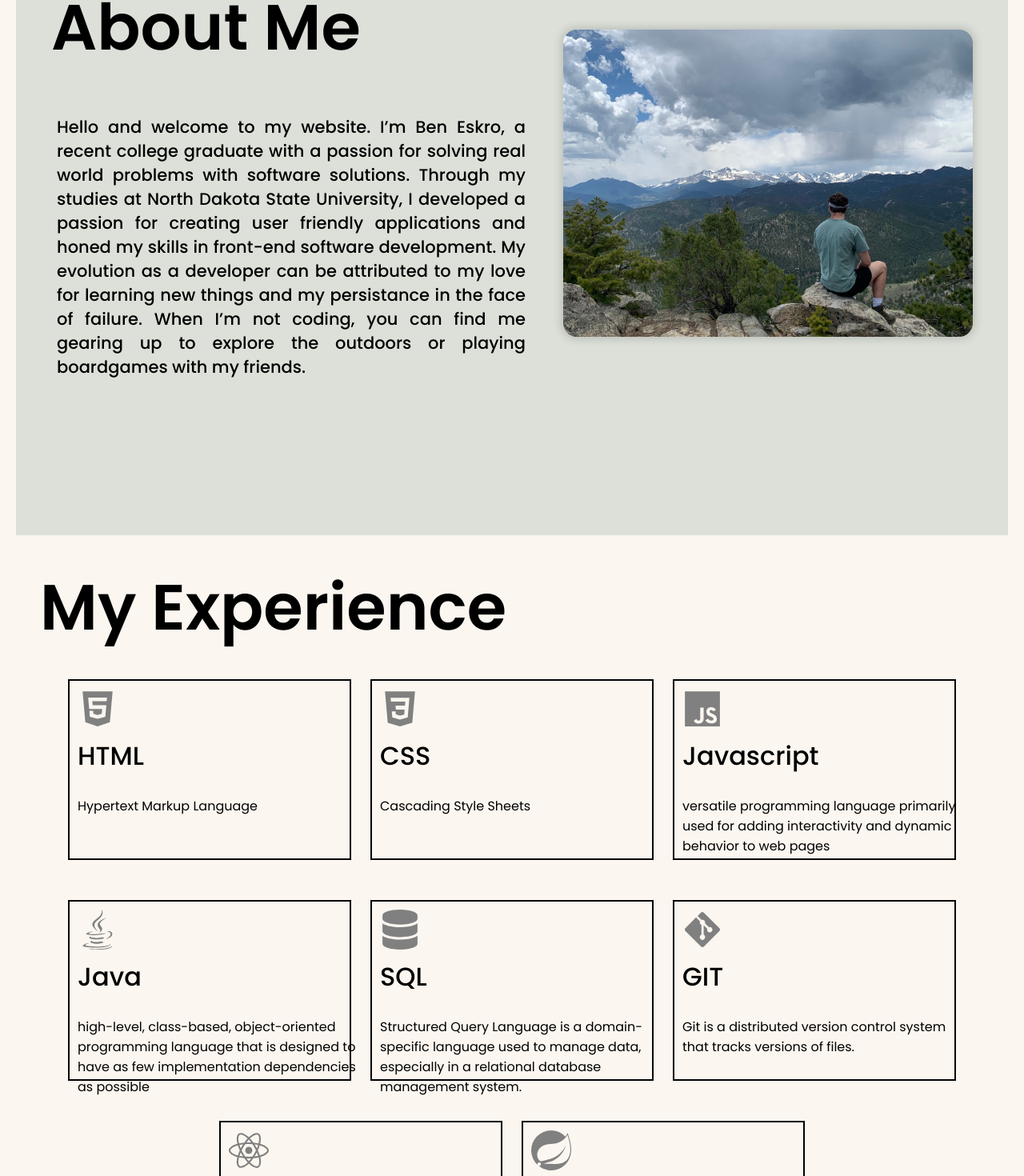
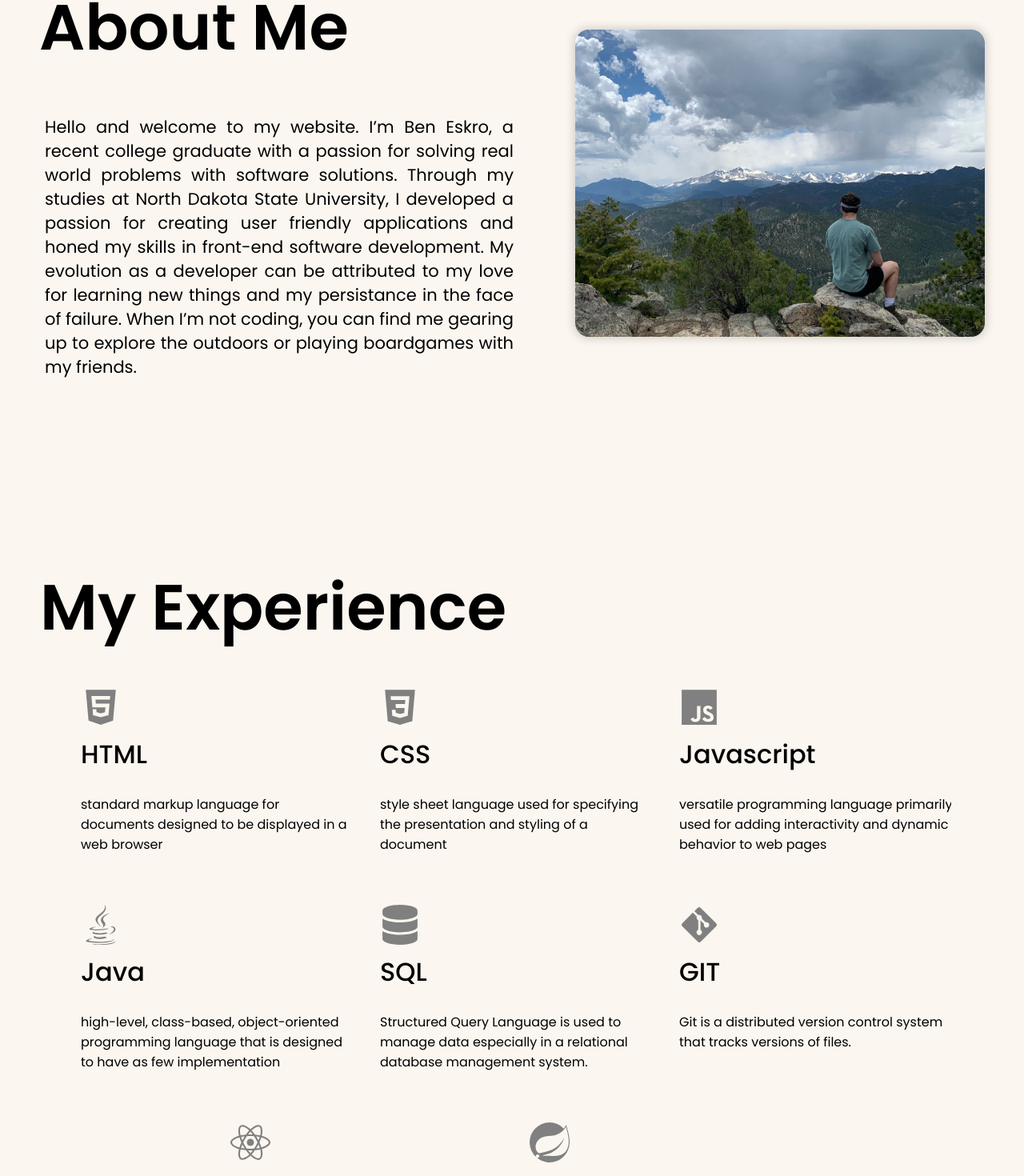
Before and after one commit to beskro2/AboutMeApp, a React (Create React App) app in the folder aboutme/: page / in a window 1280 px wide. Shown: the part 1007-2477 px from the top of the page at 80% size. Built offline with nearby package versions, Linux system fonts and the light colour scheme.

Commit message:
finnish skills

```diff
--- a/aboutme/src/App.css
+++ b/aboutme/src/App.css
@@ -281,7 +281,7 @@ p {
   display: flex;
   flex-direction: column;
   align-items: center;
-  background-color: #dce0d9;
+  background-color: #fbf6ef;
   justify-content: center;
 }
 .organization {
@@ -303,9 +303,6 @@ p {
   box-sizing: border-box;
   width: 50vw;
   height: fit-content;
-  /* background: white;
-  border: 3px solid grey;
-  border-radius: 17px;*/
   text-align: center;
   cursor: default;
   transition: all 0.5s;
@@ -315,7 +312,9 @@ p {
   justify-content: center;
   user-select: none;
   padding: 7px;
+  margin-right: 30px;
 }
+
 .biocard p {
   text-align: justify;
   font-size: 21px;
@@ -324,6 +323,7 @@ p {
   cursor: default;
   color: rgb(0, 0, 0);
   margin: 20px;
+  font-weight: 400;
 }
 
 .section_label2 {
@@ -401,7 +401,7 @@ p {
   height: 100vh;
   display: flex;
   flex-direction: column;
-  background-color: #dce0d9;
+  background-color: #fbf6ef;
 }
 .projectContainer {
   display: flex;
@@ -422,4 +422,6 @@ p {
 
 .contact-container {
   height: 200px;
+  display: flex;
+  align-items: center;
 }
--- a/aboutme/src/App.js
+++ b/aboutme/src/App.js
@@ -58,12 +58,14 @@ Software: Microsoft Office 365, Google Suite
     {
       icon: FaHtml5,
       title: "HTML",
-      description: "Hypertext Markup Language",
+      description:
+        "standard markup language for documents designed to be displayed in a web browser",
     },
     {
       icon: IoLogoCss3,
       title: "CSS",
-      description: "Cascading Style Sheets",
+      description:
+        "style sheet language used for specifying the presentation and styling of a document",
     },
     {
       icon: IoLogoJavascript,
@@ -81,7 +83,7 @@ Software: Microsoft Office 365, Google Suite
       icon: FaDatabase,
       title: "SQL",
       description:
-        "Structured Query Language is a domain-specific language used to manage data, especially in a relational database management system.",
+        "Structured Query Language is used to manage data especially in a relational database management system.",
     },
     {
       icon: FaGitAlt,
@@ -298,7 +300,7 @@ Software: Microsoft Office 365, Google Suite
         <h1 id="contact" className="section_label2">
           Contact Me
         </h1>
-        <ContactMe></ContactMe>
+        <ContactMe />
       </div>
     </div>
   );
--- a/aboutme/src/ContactMe.css
+++ b/aboutme/src/ContactMe.css
@@ -1,16 +1,13 @@
-.contactzone {
-  display: flex;
-  justify-content: center;
-}
 .contactcard {
-  border: solid 2px black;
   display: flex;
   flex-direction: row;
   align-items: center;
   justify-content: space-around;
-  width: 500px;
+  width: 800px;
   border-radius: 17px;
   padding: 10px;
+  height: fit-content;
+  margin-right: 30px;
 }
 .texticongroup {
   display: flex;
@@ -19,6 +16,7 @@
 h1 {
   font-size: large;
   margin: 10px;
+  font-weight: 500;
 }
 .emailbutton {
   width: 46px;
@@ -42,11 +40,7 @@ h1 {
   border-width: 2px;
   color: black;
 }
-.emailicon {
+.contactIcon {
   height: 20px;
   width: 20px;
 }
-.linkedicon {
-  height: 20px;
-  width: 20px;
-}
--- a/aboutme/src/ContactMe.js
+++ b/aboutme/src/ContactMe.js
@@ -2,28 +2,37 @@ import "./ContactMe.css";
 import React from "react";
 import { MdEmail } from "react-icons/md";
 import { FaLinkedinIn } from "react-icons/fa6";
+import { IoIosCall } from "react-icons/io";
 function ContactMe() {
   const handleClick = () => {
-    window.location.href = `mailto:eskroben@gmail.com`;
+    window.location.href = `tel:+17634066071`;
   };
 
   return (
-    <div className="contactzone">
     <div className="contactcard">
       <div className="texticongroup">
-          <button className="emailbutton" onClick={handleClick}>
-            <MdEmail className="emailicon" />
+        <button
+          className="emailbutton"
+          onClick={() => (window.location.href = `mailto:eskroben@gmail.com`)}
+        >
+          <MdEmail className="contactIcon" />
         </button>
         <h1> eskroben@gmail.com </h1>
       </div>
       <div className="texticongroup">
         <a href="https://www.linkedin.com/in/ben-eskro/" target="_blank">
           <button class="smallbtn">
-              <FaLinkedinIn className="linkedicon" />
+            <FaLinkedinIn className="contactIcon" />
           </button>
         </a>
         <h1> LinkedIn</h1>
       </div>
+      <div className="texticongroup">
+        <button className="emailbutton" onClick={handleClick}>
+          <IoIosCall className="contactIcon" />
+        </button>
+
+        <h1> (763) 406-6071</h1>
       </div>
     </div>
   );
--- a/aboutme/src/ProjectCard.css
+++ b/aboutme/src/ProjectCard.css
@@ -12,9 +12,13 @@
   border-radius: 17px;
   margin: 10px;
   overflow: hidden;
+  transition: all 0.3s ease;
+  overflow: hidden;
 }
 .projectCard:hover {
   transform: translate3D(0, -1px, 0) scale(1.03);
+  transition: all 0.3s ease;
+  overflow: hidden;
 }
 
 .projectCard p {
--- a/aboutme/src/Skills.css
+++ b/aboutme/src/Skills.css
@@ -1,5 +1,4 @@
 .skillsContainer {
-  border: 2px solid black;
   height: 222px;
   width: 350px;
   display: flex;
@@ -7,8 +6,18 @@
   justify-content: left;
   align-items: baseline;
   text-align: left;
+  transition: all 0.3s ease;
+  overflow: hidden;
+  cursor: default;
 }
+.skillsContainer:hover {
+  width: 360px;
+  height: 232px;
+}
+
 .skillsContainer:hover svg {
+  transition: all 0.3s ease;
+  overflow: hidden;
   color: black;
   width: 70px;
   height: 70px;
@@ -18,6 +27,8 @@
   font-weight: 500;
 }
 .skillsContainer svg {
+  transition: all 0.3s ease;
+  overflow: hidden;
   width: 50px;
   height: 50px;
   color: grey;
@@ -25,3 +36,7 @@
   flex-shrink: 0;
   margin-top: 10px;
 }
+
+.skillsContainer p {
+  width: 344px;
+}
```
Lines whose indentation alone changed are shown as unchanged.
